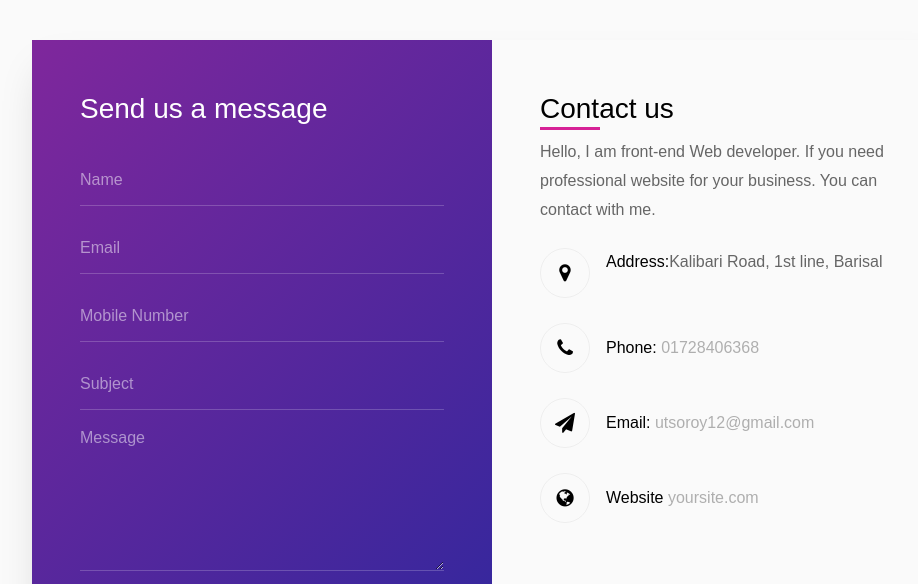
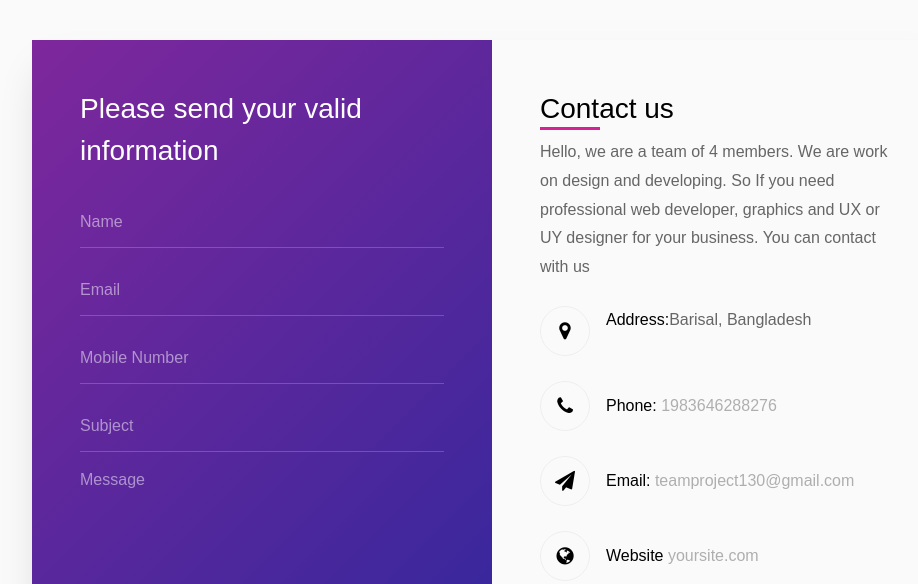
Before and after one commit to nirobutso140/contactForm, a plain HTML site: page index.html in a window 1280 px wide. Shown: the part 170-754 px from the top of the page, without its empty margins (148-1066 px from the left). Drawn offline with Linux system fonts and the light colour scheme.

Commit message:
Update index.html

```diff
--- a/index.html
+++ b/index.html
@@ -26,7 +26,7 @@
 						<div class="row no-gutters">
 							<div class="col-md-6">
 								<div class="contact-wrap w-100 p-lg-5 p-4">
-									<h3 class="mb-4">Send us a message</h3>
+									<h3 class="mb-4">Please send your valid information</h3>
 									<div id="form-message-warning" class="mb-4"></div>
 				      		<div id="form-message-success" class="mb-4">
 				            Your message was sent, thank you!
@@ -71,13 +71,13 @@
 							<div class="col-md-6 d-flex align-items-stretch">
 								<div class="info-wrap w-100 p-lg-5 p-4 img">
 									<h3>Contact us</h3>
-									<p class="mb-4">Hello, I am front-end Web developer. If you need professional website for your business. You can contact with me.</p>
+									<p class="mb-4">Hello, we are a team of 4 members. We are work on design and developing. So If you need professional web developer, graphics and UX or UY designer for your business. You can contact with us</p>
 				        	<div class="dbox w-100 d-flex align-items-start">
 				        		<div class="icon d-flex align-items-center justify-content-center">
 				        			<span class="fa fa-map-marker"></span>
 				        		</div>
 				        		<div class="text pl-3">
-					            <p><span>Address:</span>Kalibari Road, 1st line, Barisal</p>
+					            <p><span>Address:</span>Barisal, Bangladesh</p>
 					          </div>
 				          </div>
 				        	<div class="dbox w-100 d-flex align-items-center">
@@ -85,7 +85,7 @@
 				        			<span class="fa fa-phone"></span>
 				        		</div>
 				        		<div class="text pl-3">
-					            <p><span>Phone:</span> <a href="">01728406368</a></p>
+					            <p><span>Phone:</span> <a href="">1983646288276</a></p>
 					          </div>
 				          </div>
 				        	<div class="dbox w-100 d-flex align-items-center">
@@ -93,7 +93,7 @@
 				        			<span class="fa fa-paper-plane"></span>
 				        		</div>
 				        		<div class="text pl-3">
-					            <p><span>Email:</span> <a href="mailto:utsoroy12@gmail.com">utsoroy12@gmail.com</a></p>
+					            <p><span>Email:</span> <a href="teamproject130@gmail.com">teamproject130@gmail.com</a></p>
 					          </div>
 				          </div>
 				        	<div class="dbox w-100 d-flex align-items-center">
```
